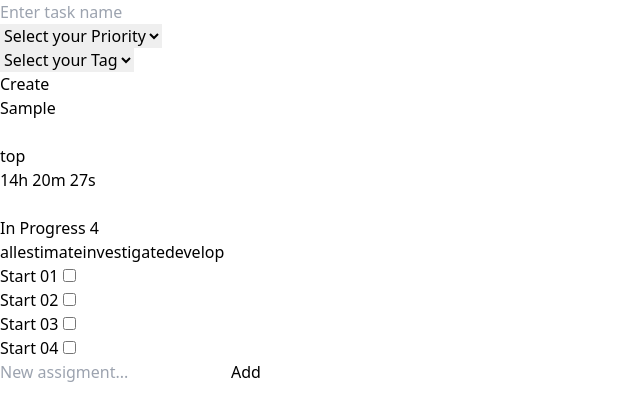
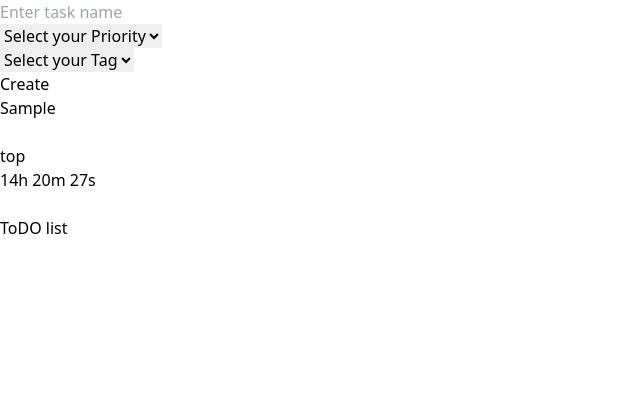
Before and after one commit to PavelRovnyi/task-list, a Vue app: page / in a window 1280 px wide. Both pictures are taken after typing "Sample" into the empty fields and a click on the button "Create". Shown: the top 420 px of the page, without its empty margins (0-640 px from the left). Built offline with nearby package versions, Linux system fonts and the light colour scheme.

Commit message:
WIP todo list

```diff
--- a/src/components/todo-list/AssignmentList.vue
+++ b/src/components/todo-list/AssignmentList.vue
@@ -1,9 +1,9 @@
 <template>
-  <section>
+  <section class="mt-5 ">
     <div v-if="assignments.length">
       <h2 class="font-bold mb-2">
         {{ title }}
-        <span>{{ assignments.length }}</span>
+        <span>({{ assignments.length }})</span>
       </h2>
 
       <AssignmentTags
@@ -11,7 +11,7 @@
         :initial-tags="assignments.map((a) => a.tag)"
       ></AssignmentTags>
 
-      <ul class="border border-gray-600 divide-y divide-gray-600 mt-4">
+      <ul class="border border-gray-600 divide-y divide-gray-600 mt-1">
         <Assignment
           v-for="assignment in filteredAssigments"
           :key="assignment.id"
--- a/src/components/todo-list/AssignmentTags.vue
+++ b/src/components/todo-list/AssignmentTags.vue
@@ -15,12 +15,10 @@
 
 <script setup lang="ts">
 import { type PropType, computed } from 'vue'
-import type { AssignmentInterface } from './Assignment.vue'
-
 
 const props = defineProps({
   initialTags: Array,
-  currentTag:String
+  currentTag: String
 })
 
 const tags = computed(() => {
--- a/src/components/todo-list/Assignments.vue
+++ b/src/components/todo-list/Assignments.vue
@@ -1,15 +1,26 @@
 <template>
-  <section class="space-y-6 flex flex-col">
-    <AssignmentList :assignments="filters.inProgress" title="In Progress"></AssignmentList>
-    <AssignmentList :assignments="filters.completed" title="Completed"></AssignmentList>
-    <CreateAssignment @addNewAssigment="add"></CreateAssignment>
+  <section class="mt-5 w-full space-y-6 flex flex-col">
+    <button
+      class="px-3 py-2 text-sm font-medium text-white bg-blue-700 rounded-lg hover:bg-blue-800 focus:ring-4 focus:outline-none focus:ring-blue-300 dark:bg-blue-600 dark:hover:bg-blue-700 dark:focus:ring-blue-800"
+      @click="toDoList = !toDoList"
+    >
+      ToDO list
+    </button>
+    <template v-if="toDoList">
+      <AssignmentList :assignments="filters.inProgress" title="In Progress"></AssignmentList>
+      <AssignmentList :assignments="filters.completed" title="Completed"></AssignmentList>
+      <CreateAssignment @addNewAssigment="add"></CreateAssignment>
+    </template>
   </section>
 </template>
 
 <script setup lang="ts">
-import { ref, computed, reactive } from 'vue'
+import { ref, computed, reactive, type PropType } from 'vue'
 import AssignmentList from './AssignmentList.vue'
 import CreateAssignment from './CreateAssignment.vue'
+import type { AssignmentInterface } from './Assignment.vue'
+
+const toDoList = ref(false)
 
 const filters = computed(() => {
   return {
@@ -18,19 +29,18 @@ const filters = computed(() => {
   }
 })
 
-const add = (name: string) => {
+const add = (newAssigment: PropType<AssignmentInterface>) => {
+  if (newAssigment.name === undefined || newAssigment.name.trim().length === 0) return false
   assignments.push({
-    name: name,
+    name: newAssigment.name,
     isCompleted: false,
     id: assignments.length + 1,
-    tag: 'develop'
+    tag: newAssigment.tag
   })
 }
 
 let assignments = reactive([
-  { name: 'Start 01', isCompleted: false, id: 1, tag: 'estimate' },
-  { name: 'Start 02', isCompleted: false, id: 2, tag: 'investigate' },
-  { name: 'Start 03', isCompleted: false, id: 3, tag: 'develop' },
-  { name: 'Start 04', isCompleted: false, id: 3, tag: 'develop' }
+  { name: 'Implement task', isCompleted: false, id: 1, tag: 'develop' },
+  { name: 'Check code', isCompleted: false, id: 2, tag: 'develop' }
 ])
 </script>
--- a/src/components/todo-list/CreateAssignment.vue
+++ b/src/components/todo-list/CreateAssignment.vue
@@ -1,8 +1,21 @@
 <template>
-  <form @submit.prevent="add">
-    <div class="border border-gray-600 text-black">
+  <form class="border border-gray-600 mt-10" @submit.prevent="add">
+    <div class="flex text-black text-sm font-bold">
       <input v-model="newAssigment" type="text" placeholder="New assigment..." class="p-2" />
-      <button type="submit" class="bg-white p-2 border-l">Add</button>
+
+      <select
+        class="px-4 py-3 border border-gray-400 divide-y "
+        v-model="newAssigmentTag"
+      >
+        <option v-for="tag in defaultTags" :value="tag">{{ tag.toUpperCase() }}</option>
+      </select>
+
+      <button
+        type="submit"
+        class="bg-yellow-500 text-white bg-slate-100 p-3 border border-blue-600 h-full w-full"
+      >
+        Add
+      </button>
     </div>
   </form>
 </template>
@@ -11,11 +24,14 @@
 import { ref } from 'vue'
 
 const newAssigment = ref()
+const newAssigmentTag = ref('develop')
 
 const $emit = defineEmits(['addNewAssigment'])
 
+const defaultTags = ['estimate', 'investigate', 'develop']
+
 const add = () => {
-  $emit('addNewAssigment', newAssigment.value)
+  $emit('addNewAssigment', { name: newAssigment.value, tag: newAssigmentTag })
   newAssigment.value = ''
 }
 </script>
```
